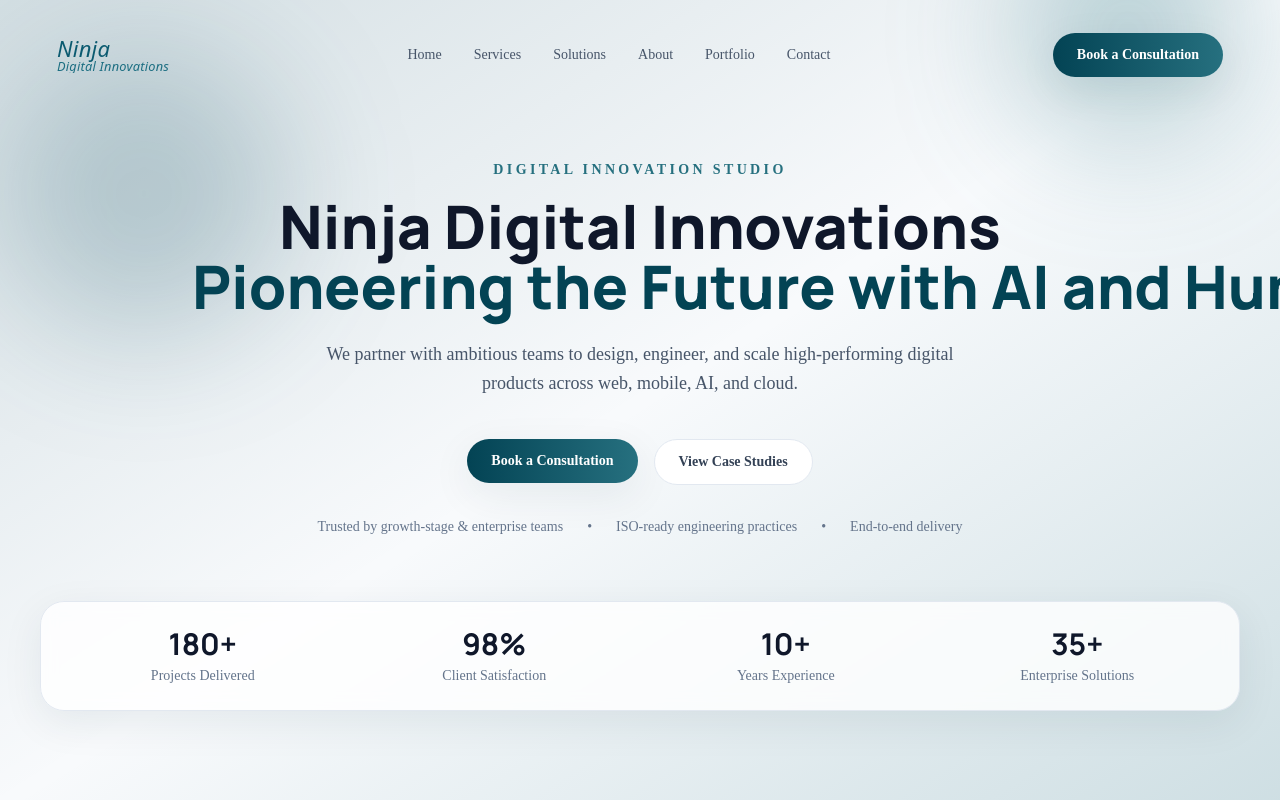
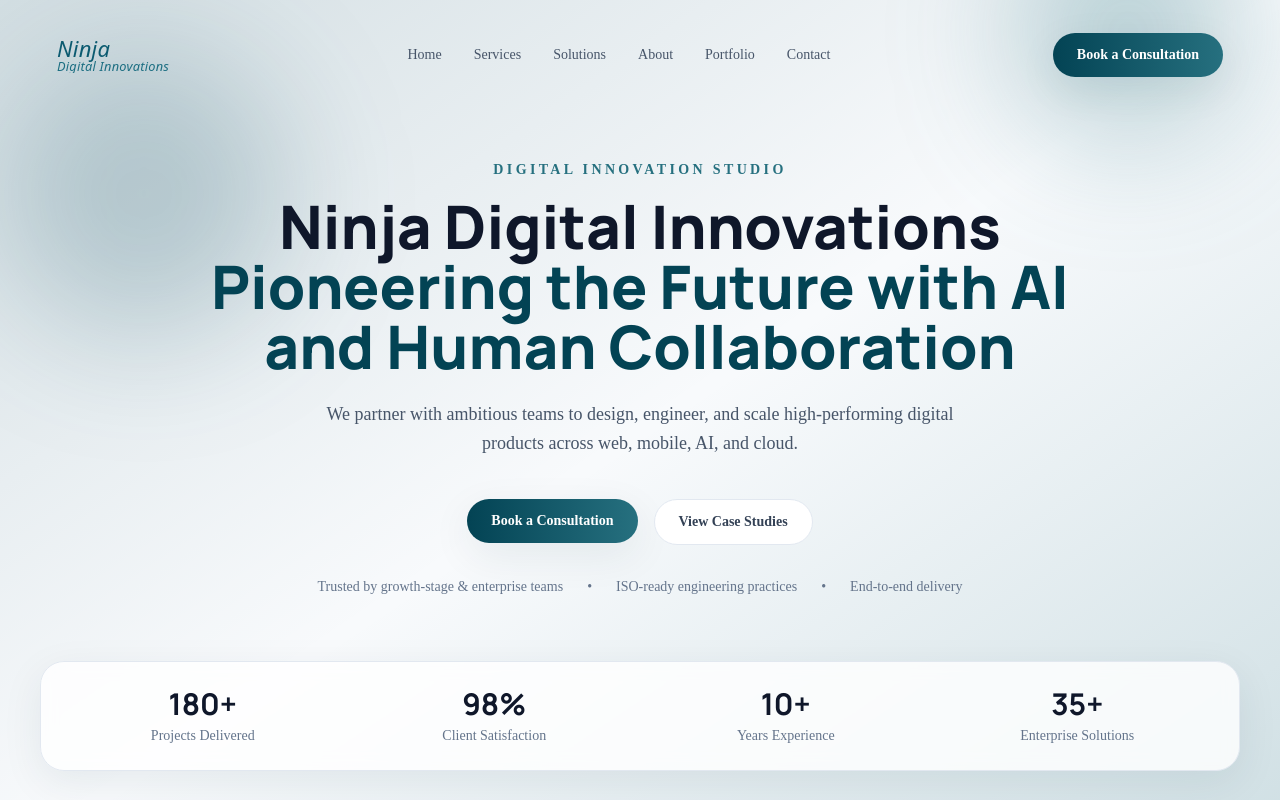
Before and after one commit to masudndiuiux-maker/ninja-digital-innovations, a Next.js app: page / in a window 1280 px wide. Shown: the top 800 px of the page. Built offline with nearby package versions, Linux system fonts and the light colour scheme.

Commit message:
Adjust hero tagline line break

```diff
--- a/components/sections/HeroSection.tsx
+++ b/components/sections/HeroSection.tsx
@@ -26,7 +26,11 @@ export function HeroSection() {
           <h1 className="font-display text-4xl font-extrabold leading-tight text-slate-900 md:text-6xl">
             Ninja Digital Innovations
             <br />
-            <span className="text-brand-500 md:whitespace-nowrap">Pioneering the Future with AI and Human Collaboration</span>
+            <span className="text-brand-500">
+              Pioneering the Future with AI
+              <br />
+              and Human Collaboration
+            </span>
           </h1>
           <p className="mx-auto mt-6 max-w-2xl text-lg leading-relaxed text-slate-600">
             We partner with ambitious teams to design, engineer, and scale high-performing digital products across web, mobile, AI, and cloud.
```
